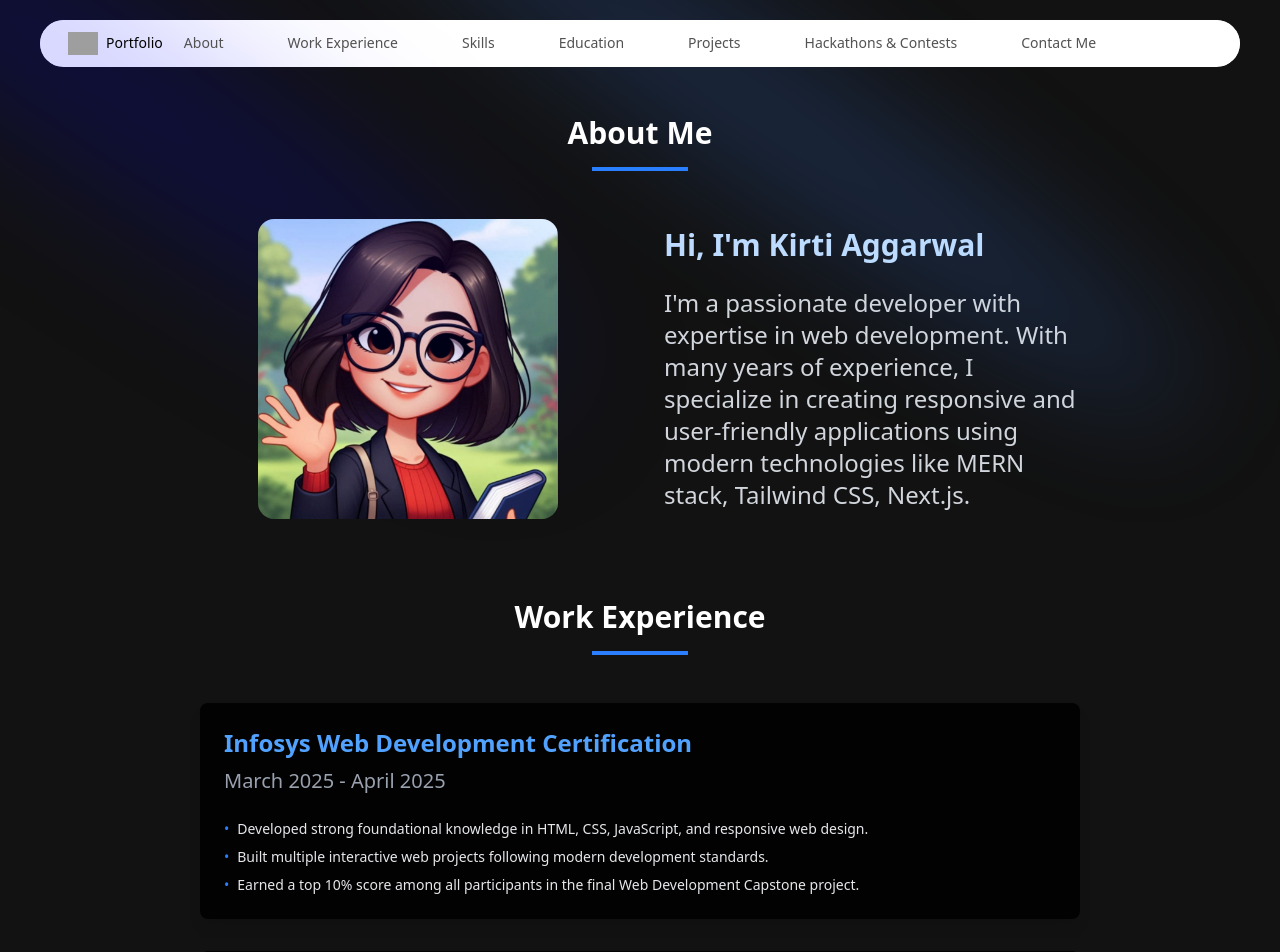
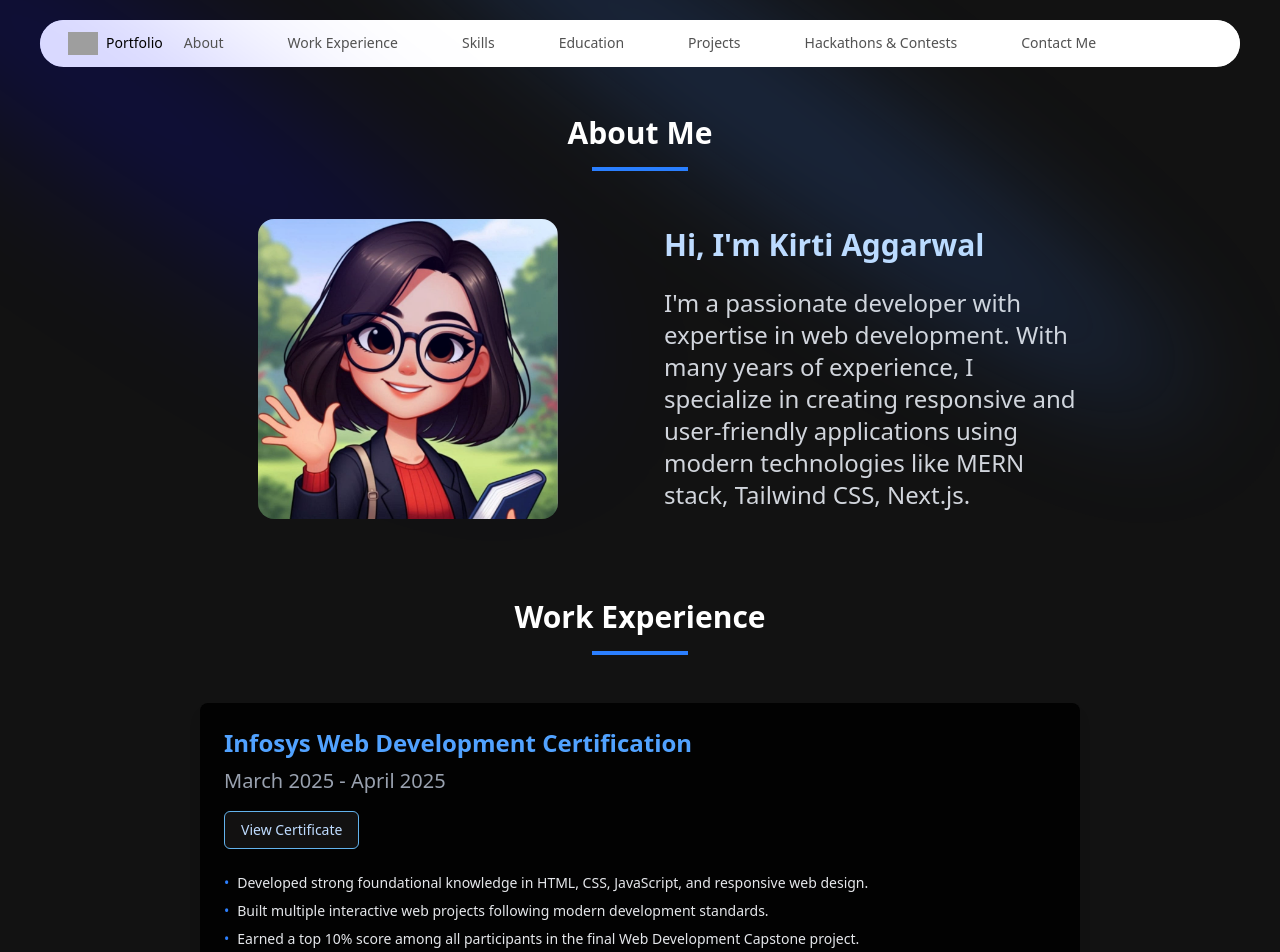
Before and after one commit to 19kirti/my-portfolio, a Next.js app: page / in a window 1280 px wide. Shown: the top 952 px of the page. Built offline with nearby package versions, Linux system fonts and the light colour scheme; grey boxes are pictures that could not be loaded.

Commit message:
added certifications

```diff
--- a/components/WorkExperience.tsx
+++ b/components/WorkExperience.tsx
@@ -7,6 +7,7 @@ const WorkExperience = () => {
     {
       role: "Infosys Web Development Certification",
       company: "Infosys",
+      certificateLink: "https://drive.google.com/file/d/1-Qm8YXke-RuXBk-bjD3bJ8cqMEgHWUe0/view?usp=drive_link",
       duration: "March 2025 - April 2025",
       location: "India",
       description: [
@@ -18,6 +19,7 @@ const WorkExperience = () => {
     {
       role: "IBM Data Analytics Training Program",
       company: "IBM SkillsBuild",
+      certificateLink: "https://drive.google.com/file/d/1864Cn2N3mhohdCWvZtrg_qZpfSbhcngZ/view?usp=drive_link",
       duration: "December 2024 - January 2025",
       location: "India",
       description: [
@@ -69,14 +71,29 @@ const WorkExperience = () => {
             >
               <div className="grid md:grid-cols-[1fr,2fr] gap-6">
                 {/* Left Column - Timeline */}
-                <div className="space-y-2">
+                < div className="space-y-2">
                   <div className="text-blue-400 text-2xl font-semibold">
                     {exp.role}
                   </div>
                   <div className="text-gray-400 text-xl">
                     {exp.duration}
                   </div>
+                  {/* Certificate Button */}
+                  {exp.certificateLink && (
+                    <motion.a
+                      href={exp.certificateLink}
+                      target="_blank"
+                      rel="noopener noreferrer"
+                      className="inline-block px-4 py-2 bg-[#121111] text-blue-200 border border-[#63b3ed] rounded-md hover:bg-[#63b3ed] hover:text-[#1f1f1f] transition-all duration-300 text-sm mt-2"
+                      whileHover={{ scale: 1.02 }}
+                      whileTap={{ scale: 0.98 }}
+                    >
+                      View Certificate
+                    </motion.a>
+                  )}
                 </div>
+
+
 
                 {/* Right Column - Details */}
                 <div className="space-y-3">
```
